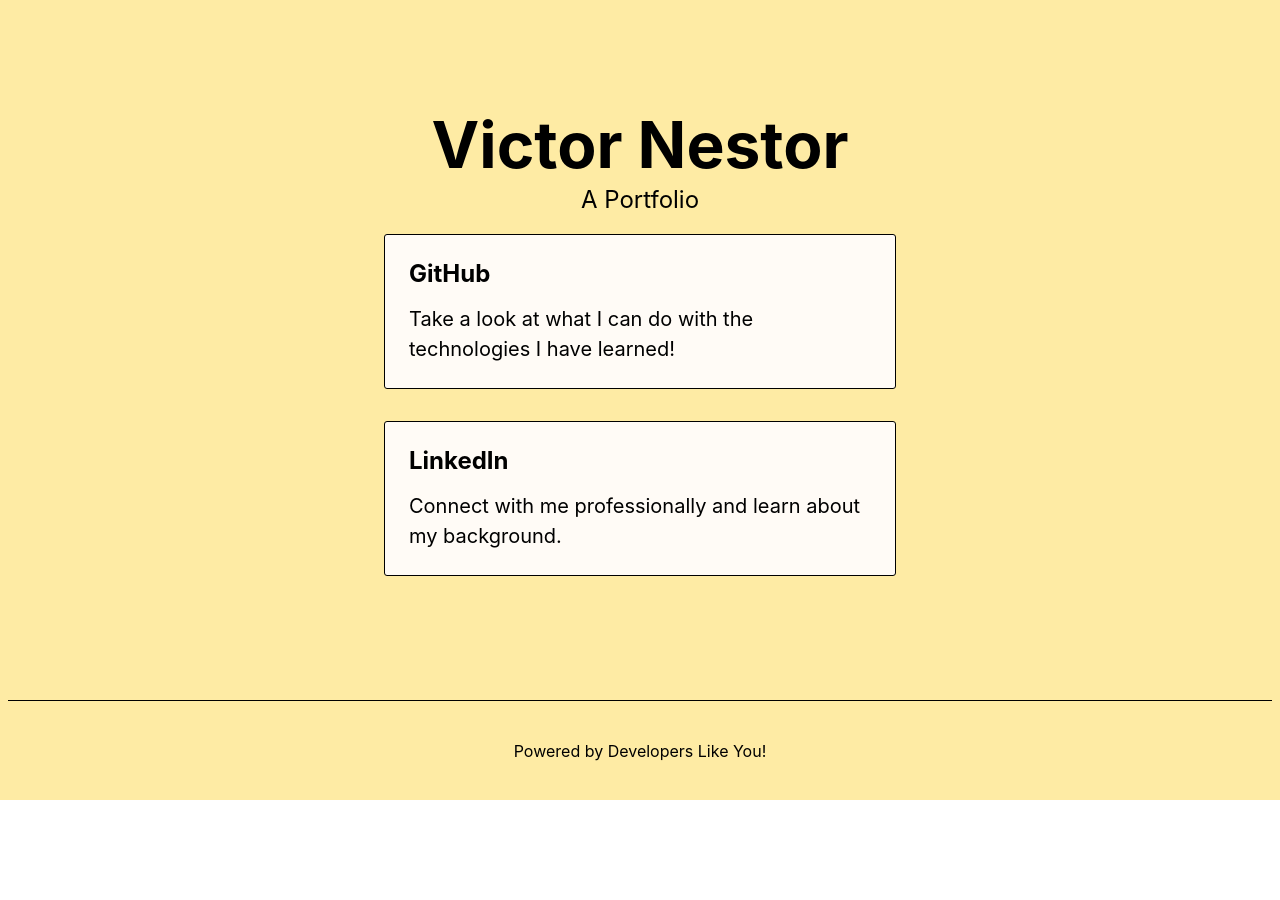
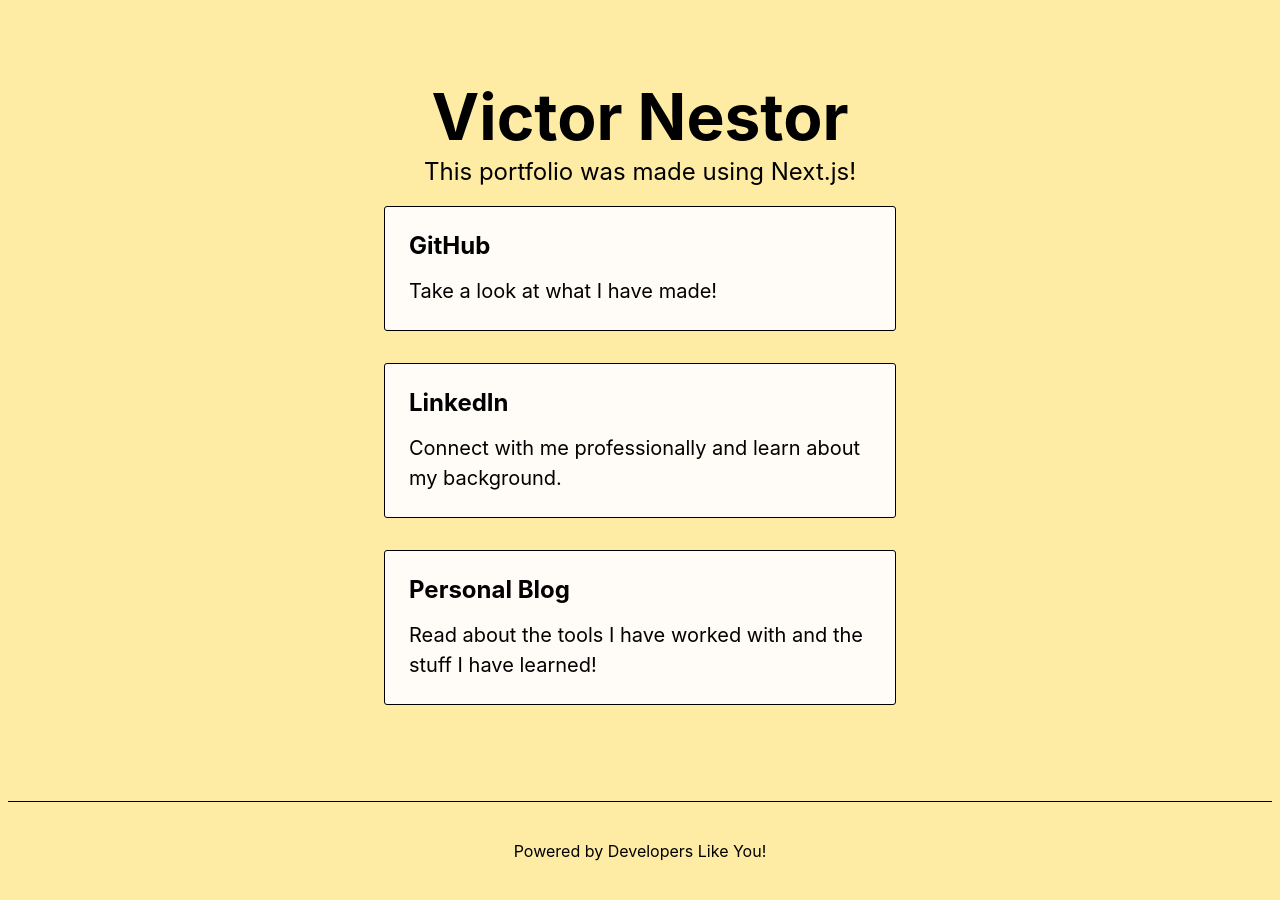
Before and after one commit to VNestor/basic-portfolio, a Next.js app: page / in a window 1280 px wide. Before the commit the page ends 800 px from the top, so only its background shows below. Built offline with nearby package versions, Linux system fonts and the light colour scheme.

Commit message:
Added blog.

```diff
--- a/pages/index.tsx
+++ b/pages/index.tsx
@@ -17,7 +17,7 @@ const Home: NextPage = () => {
 
       <main className={styles.main}>
         <h1 className={styles.title}>Victor Nestor</h1>
-        <p className={styles.description}>A Portfolio</p>
+        <p className={styles.description}>This portfolio was made using Next.js!</p>
 
         <div className={styles.grid}>
           <a
@@ -27,7 +27,7 @@ const Home: NextPage = () => {
             target="_blank"
           >
             <h2>GitHub</h2>
-            <p>Take a look at what I can do with the technologies I have learned!</p>
+            <p>Take a look at what I have made!</p>
           </a>
 
           <a
@@ -40,6 +40,16 @@ const Home: NextPage = () => {
             <p>Connect with me professionally and learn about my background.</p>
           </a>
 
+          <a
+            href="https://vnestor.github.io/personal-blog/"
+            className={styles.card}
+            rel="noreferrer"
+            target="_blank"
+          >
+            <h2>Personal Blog</h2>
+            <p>Read about the tools I have worked with and the stuff I have learned!</p>
+          </a>
+
         </div>
       </main>
 
```
